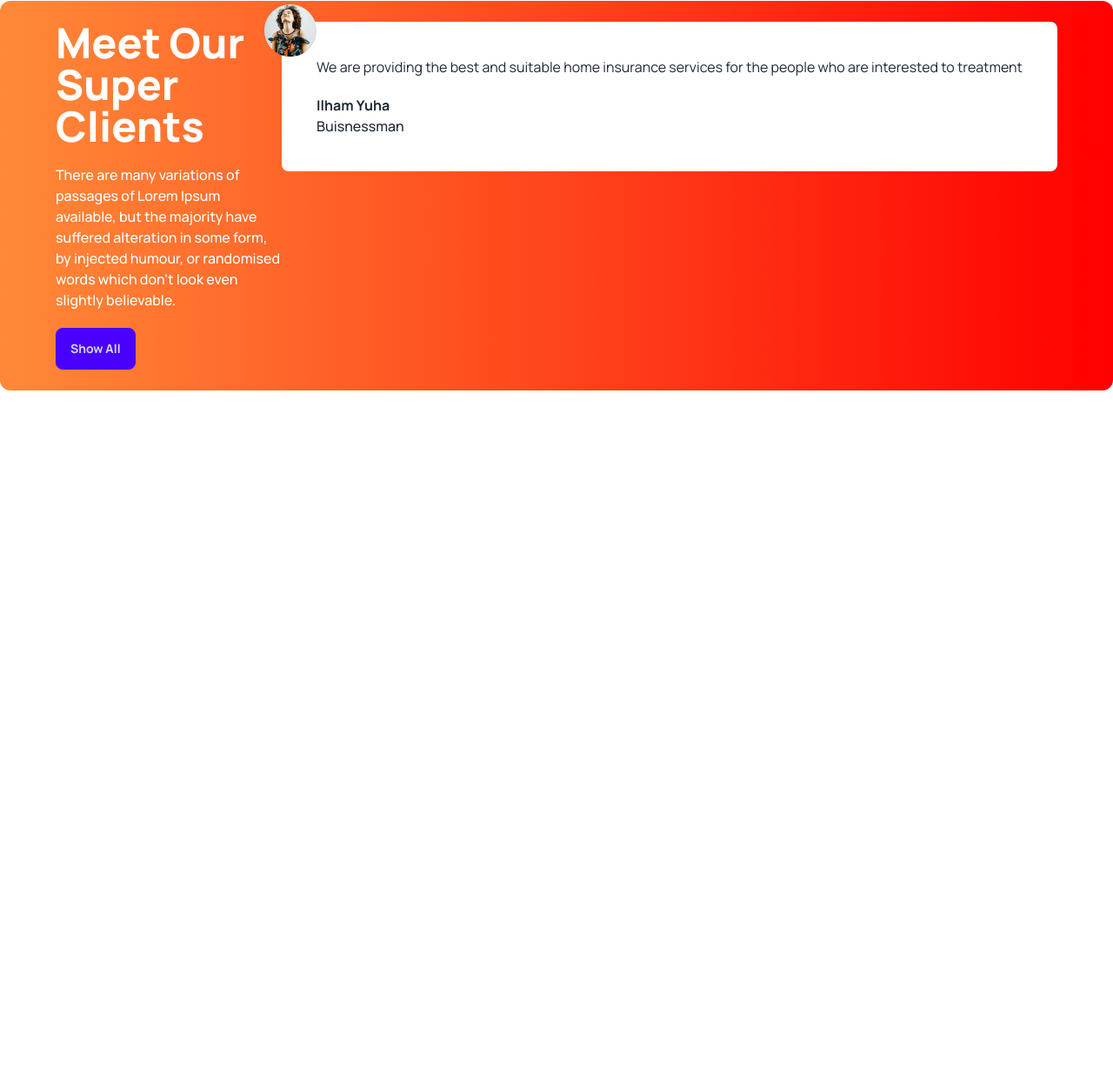
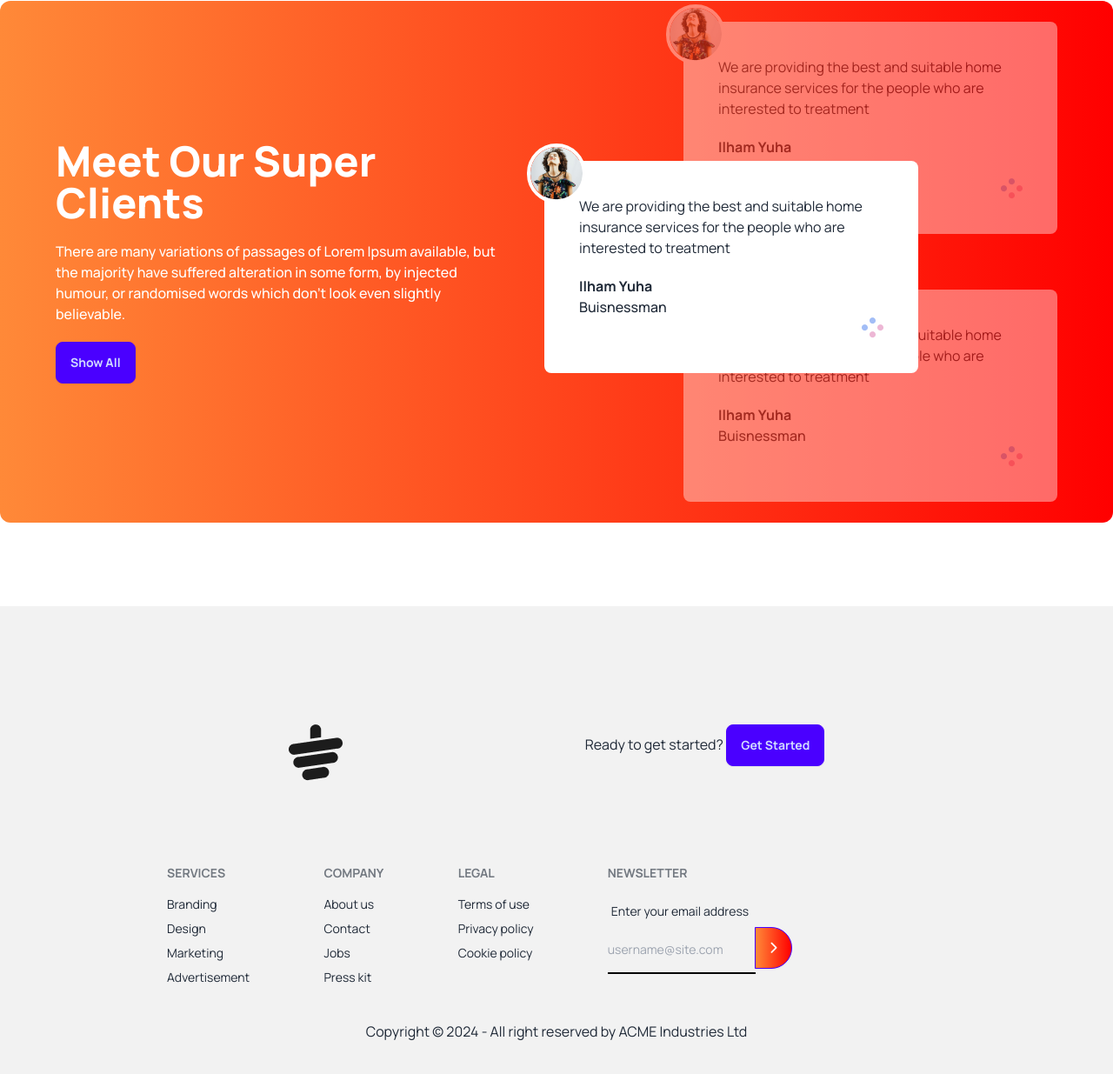
Before and after one commit to nafiulalis/tea-house, a plain HTML site: page index.html in a window 1280 px wide. Shown: the part 1794-3029 px from the top of the page at 87% size. Before the commit the page ends 2339 px from the top, so only its background shows below. Drawn offline with nearby package versions, Linux system fonts and the light colour scheme.

Commit message:
Footer section added

```diff
--- a/index.html
+++ b/index.html
@@ -43,7 +43,7 @@
         <div>
           <h1 class="text-7xl font-extrabold">
             It's good <br>
-              tea time at The  <br>
+            tea time at The <br>
             Tea House</h1>
           <p class="py-6">Tea and Botanical Solutions Supplier Give Optimum Satisfaction To Your Taste Buds.</p>
           <button class="btn btn-primary">Explore More</button>
@@ -66,7 +66,9 @@
     <!-- Feature Section -->
     <section class="text-center my-24">
       <h2 class="text-5xl font-extrabold mb-5">Our Featured Products</h2>
-        <p class="lg:max-w-3xl mb-12 mx-auto">There are many variations of passages of Lorem Ipsum available, but the majority have suffered alteration in some form, by injected humour, or randomised words which don't look even slightly believable. </p>
+      <p class="lg:max-w-3xl mb-12 mx-auto">There are many variations of passages of Lorem Ipsum available, but the
+        majority have suffered alteration in some form, by injected humour, or randomised words which don't look even
+        slightly believable. </p>
       <div class="grid grid-cols-1 gap-6 md:grid-cols-2 lg:grid-cols-4">
         <!-- first card -->
         <div class="card  p-8 bg-gray-100 shadow-xl rounded-lg">
@@ -122,33 +124,115 @@
       </div>
       <div class="space-y-4 flex-1">
         <h2 class="text-5xl font-extrabold pb-4">Great Tea, Freshly <br> Presented</h2>
-          <p>The meaning of gong cha is chanese is to provide the best tea to emperor from all possessions . It represents the highest quality and self expectation. Establishing in 2006, Gong cha had been deeply appreciated by its custoers  because of good words of mouth and unique customized service orginated from Taiwan.</p>
+        <p>The meaning of gong cha is chanese is to provide the best tea to emperor from all possessions . It represents
+          the highest quality and self expectation. Establishing in 2006, Gong cha had been deeply appreciated by its
+          custoers because of good words of mouth and unique customized service orginated from Taiwan.</p>
         <h3 class="text-xl font-extrabold pt-6">Unique Taste</h3>
-          <p class="text-base font-medium">A Unique and different style from other teapots gives a luxurious and minimalist impression</p>
+        <p class="text-base font-medium">A Unique and different style from other teapots gives a luxurious and
+          minimalist impression</p>
         <h3 class="text-xl font-extrabold pt-6">Premium Quality</h3>
-          <p class="text-base font-medium">Premium Quality that makes tea more elegant and more durable when you use it.</p>
+        <p class="text-base font-medium">Premium Quality that makes tea more elegant and more durable when you use it.
+        </p>
       </div>
     </section>
     <!-- Super client Section -->
-      <section class="my-24 flex flex-col lg:flex-row rounded-xl bg-gradient-to-r from-[#FF8938] to-[red] px-16 py-6">
-        <div class="space-y-5 flex-1">
+    <section
+      class="my-24 flex flex-col gap-12 lg:flex-row rounded-xl bg-gradient-to-r from-[#FF8938] to-[red] px-16 py-6">
+      <!-- Review left side -->
+      <div class="flex items-center lg:pr-40 ">
+        <div class="space-y-5">
           <h2 class="text-5xl font-extrabold text-white">Meet Our Super <br> Clients</h2>
-          <p class="text-base font-medium text-white">There are many variations of passages of Lorem Ipsum available, but the majority have suffered alteration in some form, by injected humour, or randomised words which don't look even slightly believable. </p>
+          <p class="text-base font-medium text-white">There are many variations of passages of Lorem Ipsum available,
+            but the majority have suffered alteration in some form, by injected humour, or randomised words which don't
+            look even slightly believable. </p>
           <button class="btn btn-primary">Show All</button>
         </div>
-        <div>
-          <!-- review -->
-          <div class="p-10 rounded-lg bg-white flex-1 relative">
-            <img class="absolute -left-5 -top-5" src="/images/client.png" alt="">
-            <p>We are providing the best and suitable home insurance services for the people who are interested to treatment</p>
+      </div>
+      <!-- Review Containter -->
+      <div class="relative">
+        <!-- Next review -->
+        <div class="p-10 opacity-40 z-10 mb-16 rounded-lg bg-white lg:w-[430px] relative">
+          <img class="absolute -left-5 -top-5 border-4 border-white rounded-full" src="/images/client.png" alt="">
+          <p>We are providing the best and suitable home insurance services for the people who are interested to
+            treatment</p>
           <h4 class="font-bold mt-5">Ilham Yuha</h4>
           <p class="font-medium">Buisnessman</p>
+          <div class="flex justify-end">
+            <img src="/images/circles.png" alt="">
+          </div>
+        </div>
+        <!--Current review -->
+        <div class="p-10 rounded-lg z-20 bg-white lg:w-[430px] absolute top-40 lg:-left-40">
+          <img class="absolute -left-5 -top-5 border-4 border-white rounded-full" src="/images/client.png" alt="">
+          <p>We are providing the best and suitable home insurance services for the people who are interested to
+            treatment</p>
+          <h4 class="font-bold mt-5">Ilham Yuha</h4>
+          <p class="font-medium">Buisnessman</p>
+          <div class="flex justify-end">
+            <img src="/images/circles.png" alt="">
+          </div>
+        </div>
+        <!--Previous review -->
+        <div class="p-10 opacity-40 z-10 rounded-lg bg-white lg:w-[430px] relative">
+          <img class="absolute -left-5 -top-5 border-4 border-white rounded-full" src="/images/client.png" alt="">
+          <p>We are providing the best and suitable home insurance services for the people who are interested to
+            treatment</p>
+          <h4 class="font-bold mt-5">Ilham Yuha</h4>
+          <p class="font-medium">Buisnessman</p>
+          <div class="flex justify-end">
+            <img src="/images/circles.png" alt="">
+          </div>
         </div>
       </div>
     </section>
   </main>
-    <footer>
-
+  <footer class="px-48 py-10 bg-base-200 text-base-content" >
+    <div class="flex justify-around my-24">
+      <img src="/images/cup.png" alt="">
+      <p>
+        <span>Ready to get started?</span>
+        <button class="btn btn-primary">Get Started</button>
+      </p>
+    </div>
+    <div class="footer ">
+      <nav>
+        <header class="footer-title">Services</header>
+        <a class="link link-hover">Branding</a>
+        <a class="link link-hover">Design</a>
+        <a class="link link-hover">Marketing</a>
+        <a class="link link-hover">Advertisement</a>
+      </nav>
+      <nav>
+        <header class="footer-title">Company</header>
+        <a class="link link-hover">About us</a>
+        <a class="link link-hover">Contact</a>
+        <a class="link link-hover">Jobs</a>
+        <a class="link link-hover">Press kit</a>
+      </nav>
+      <nav>
+        <header class="footer-title">Legal</header>
+        <a class="link link-hover">Terms of use</a>
+        <a class="link link-hover">Privacy policy</a>
+        <a class="link link-hover">Cookie policy</a>
+      </nav>
+      <form>
+        <header class="footer-title">Newsletter</header>
+        <fieldset class="form-control w-80">
+          <label class="label">
+            <span class="label-text">Enter your email address</span>
+          </label>
+          <div class="join">
+            <input type="text" placeholder="username@site.com" class="py-4 bg-transparent border-b-2 border-black outline-none " />
+            <button class="btn btn-primary text-white bg-gradient-to-r from-[#FF8938] to-[red] join-item rounded-full ml-4">
+              <i class="fa-solid fa-chevron-right"></i>
+            </button>
+          </div>
+        </fieldset>
+      </form>
+    </div>
+    <div class="mt-10 text-center">
+        <p>Copyright © 2024 - All right reserved by ACME Industries Ltd</p>
+    </div>
   </footer>
 
 
```
Lines whose indentation alone changed are shown as unchanged.
